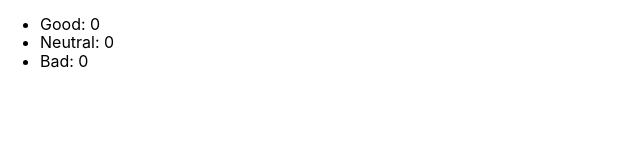
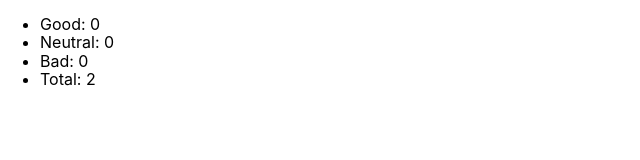
Before and after one commit to solarenergy990/goit-react-hw-02-feedback, a React (Create React App) app: page / in a window 1280 px wide. Shown: the part 136-296 px from the top of the page, without its empty margins (0-640 px from the left). Built offline with nearby package versions, Linux system fonts and the light colour scheme.

Commit message:
Update Feedback.js

```diff
--- a/src/components/Feedback/Feedback.js
+++ b/src/components/Feedback/Feedback.js
@@ -34,7 +34,11 @@ class Feedback extends Component {
       });
     }
   };
-  // countTotalFeedback()
+  countTotalFeedback = () => {
+    let totalFeedback = this.state.good + this.state.neutral + this.state.bad;
+    console.log(totalFeedback);
+    return totalFeedback;
+  };
 
   render() {
     return (
@@ -57,6 +61,7 @@ class Feedback extends Component {
             <li>Good: {this.state.good}</li>
             <li>Neutral: {this.state.neutral}</li>
             <li>Bad: {this.state.bad}</li>
+            <li>Total: {this.countTotalFeedback}2</li>
           </ul>
         </div>
       </div>
```
